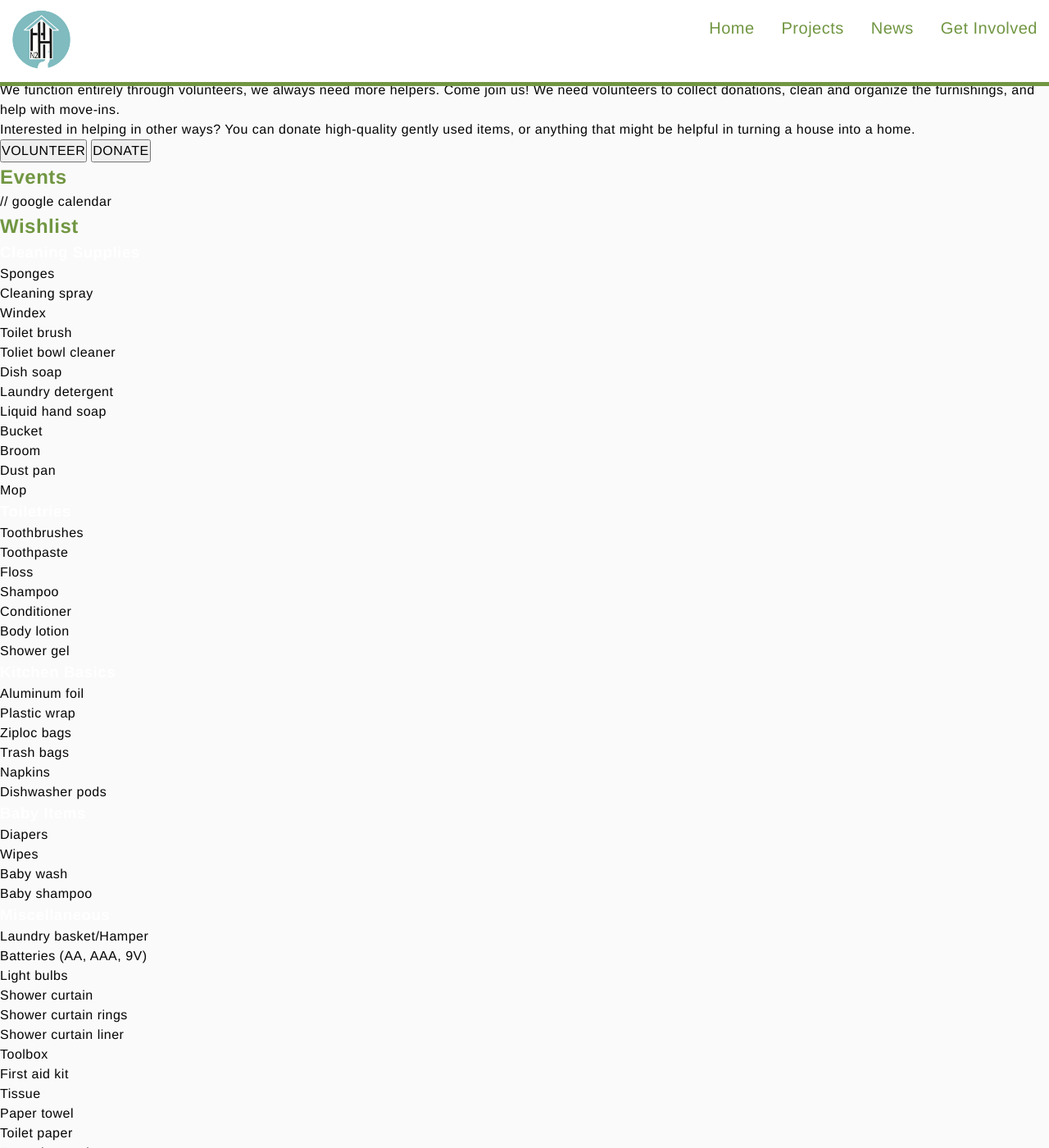
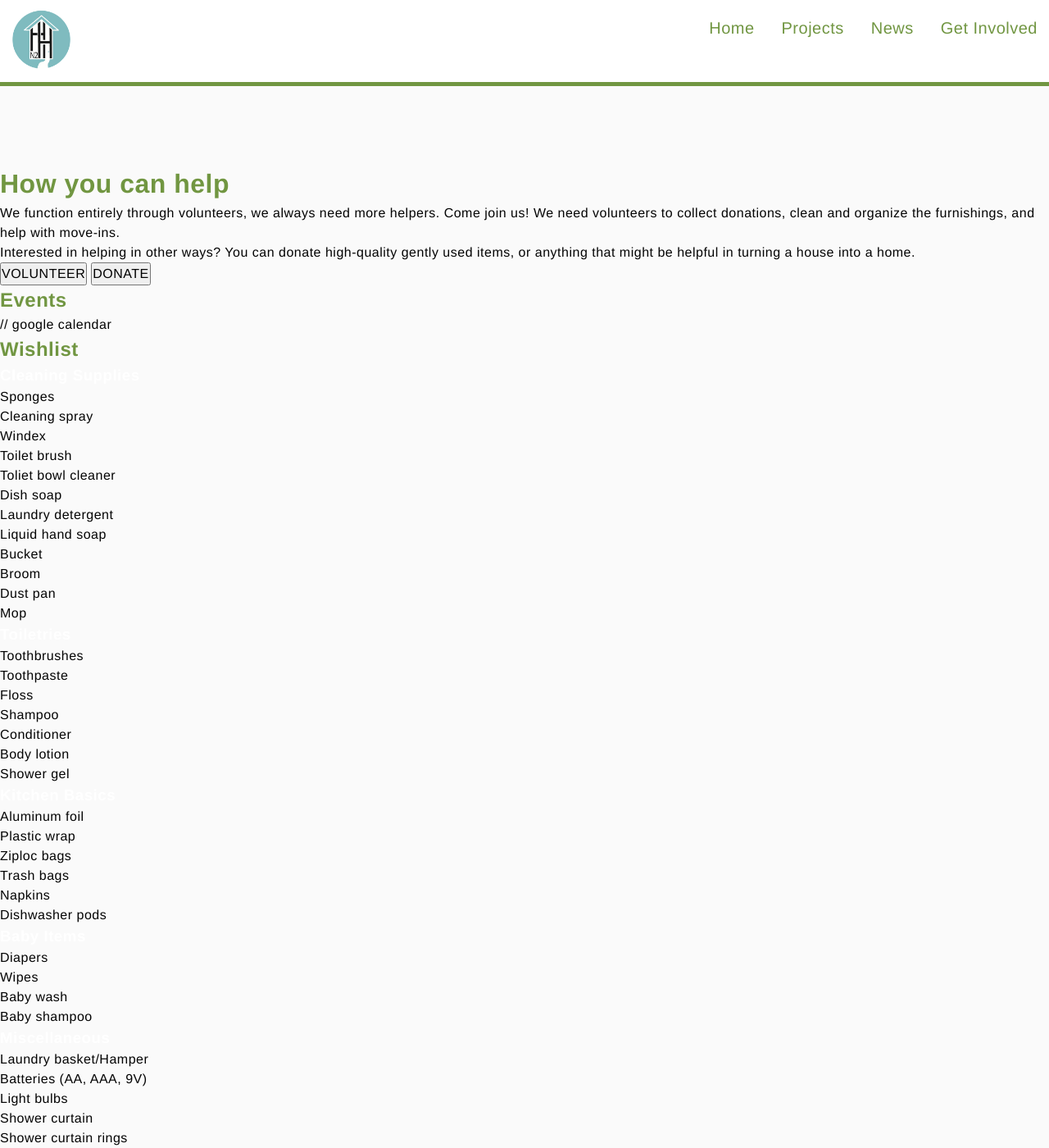
Before and after one commit to si-air2020/si-air2020.github.io, a Jekyll site: the page get-involved/test.html, which Jekyll copies as it is, in a window 1280 px wide and 1400 px high. Shown: the whole window at 82% size. Built offline with Jekyll 4.4.1, drawn with Linux system fonts in a browser that asks for light colours.

Commit message:
fix position

```diff
--- a/css/get-involved.css
+++ b/css/get-involved.css
@@ -178,12 +178,14 @@ header #btnNav:checked ~ .iconNav span:after {
 
 .container {
   position: relative;
-  top: 50px;
-  margin-left: auto;
-  margin-right: auto;
+  top: 200px;
+  margin-left: 2em auto;
+  margin-right: 2em auto;
 }
 
 h1 {
+
+  color: #719641;
 
 
 }
```
